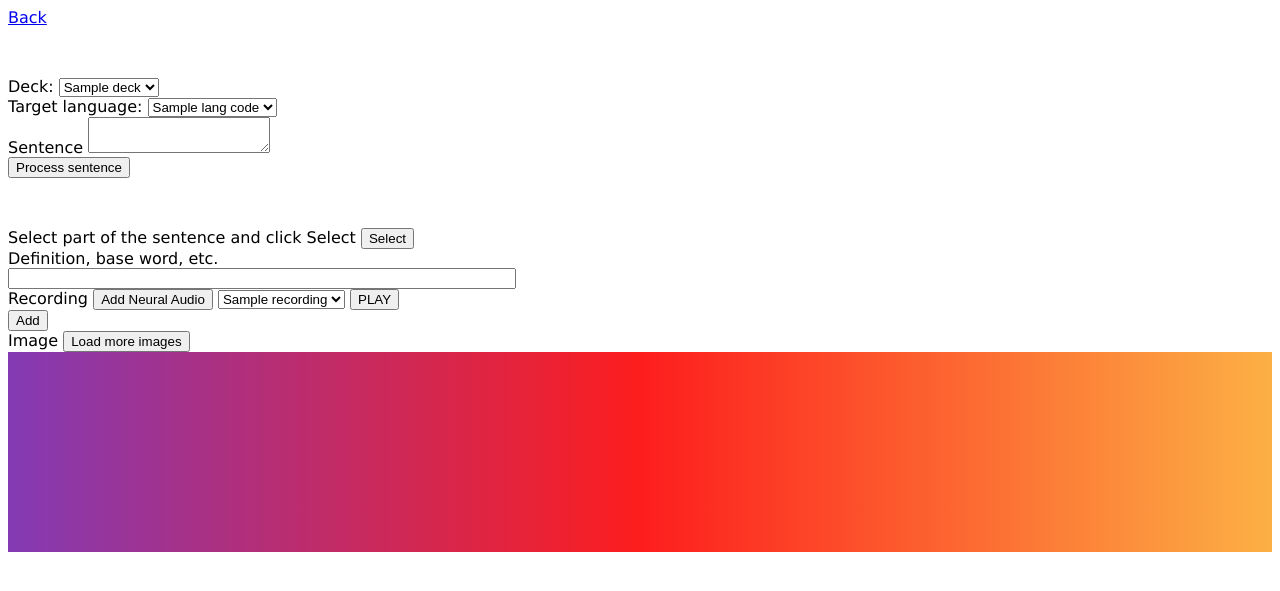
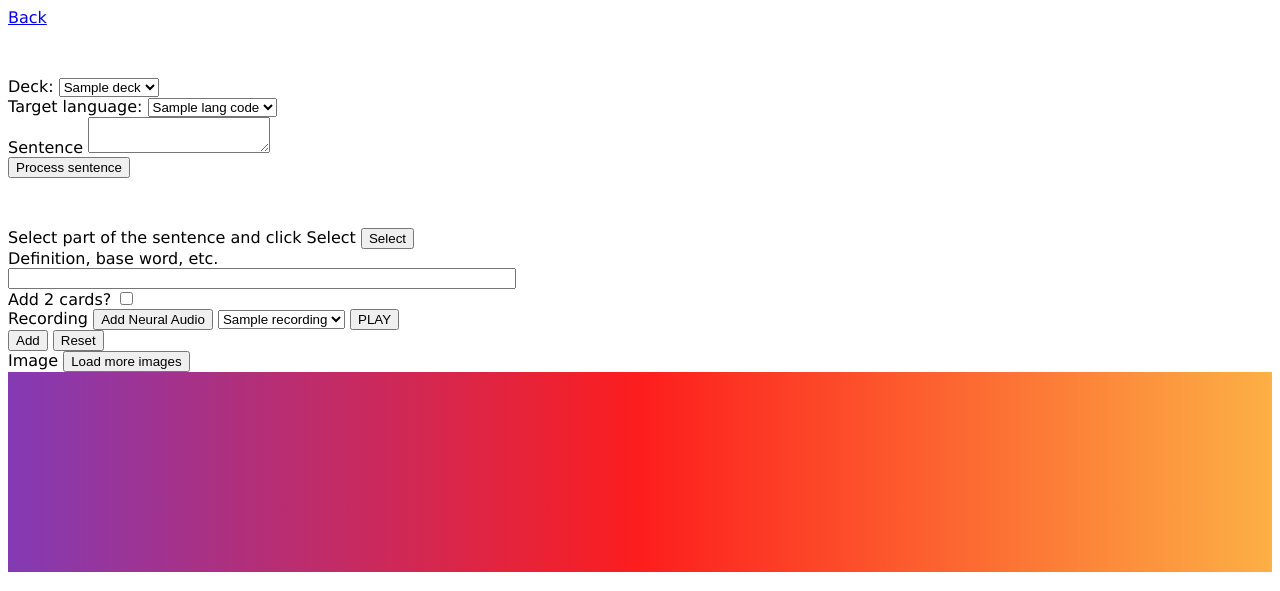
Before and after one commit to lthiet/ForeignLanguageCompanion, a Flask app: template app/templates/sentences.html in a window 1280 px wide. Shown: the top 591 px of the page. Run offline with Flask 2, Linux system fonts and the light colour scheme; the template is opened without the code that fills it: most values are stand-ins (such as "Sample title", 1, 10 or a date in 2020); parts of the project's set-up code (start-up, migrations or seed data) failed here and were passed over; some libraries are stand-ins or nearby versions.

Commit message:
forgot to stage changes maybe

```diff
--- a/app/services/image.py
+++ b/app/services/image.py
@@ -62,7 +62,8 @@ def download_images_azure(word, target=None, offset=0, n=10):
     response.raise_for_status()
     search_results = response.json()
     paths = []
-    for i in range(n):
+    maxn = len(search_results["value"])
+    for i in range(min(n, maxn)):
         paths.append({
             "thumbnail_url": search_results["value"][i]["thumbnailUrl"],
             "content_url": search_results["value"][i]["contentUrl"],
--- a/app/templates/sentences.html
+++ b/app/templates/sentences.html
@@ -49,7 +49,12 @@
   </select>
   <br />
   <label for="sentence">Sentence</label>
-  <textarea class="input_audio input_image" id="input_sentence" type="text" value="{{example}}"></textarea>
+  <textarea
+    class="input_audio input_image"
+    id="input_sentence"
+    type="text"
+    value="{{example}}"
+  ></textarea>
   <br />
   <button onclick="displaySentence()" id="display_sentence">
     Process sentence
@@ -70,6 +75,8 @@
   <div id="select_sentence_result">
     <label>Definition, base word, etc. </label><br />
     <input type="text" id="front" /><br />
+    <label for="2card">Add 2 cards?</label>
+    <input type="checkbox" /><br />
 
     {% include 'recording.html' %}
     <br />
@@ -82,7 +89,9 @@
       onclick="add_sentences()"
     >
       Add
-    </button><br>
+    </button>
+    <button onclick="clearAll()">Reset</button>
+    <br />
     {% include 'image.html' %}
   </div>
 </body>
```
